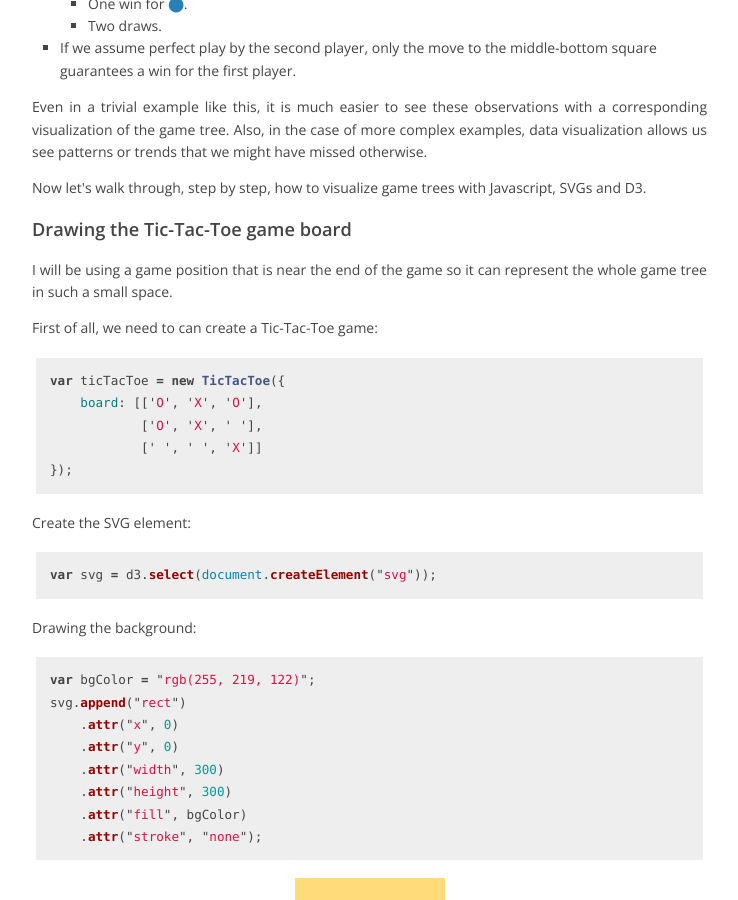
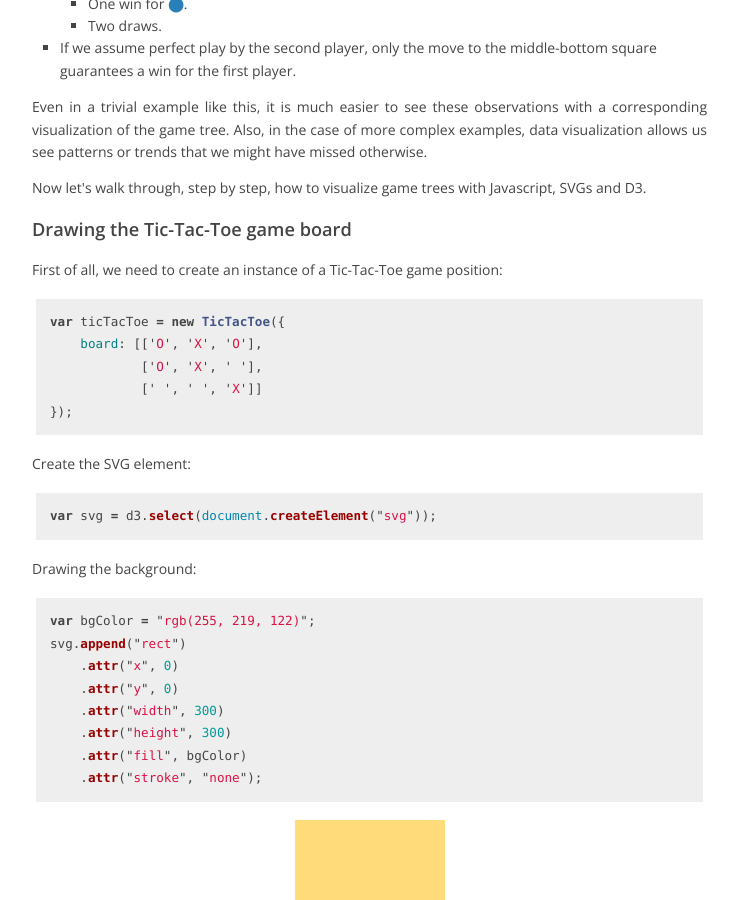
Before and after one commit to davidrobles/davidrobles.github.io, a Jekyll site: the page built from _posts/2015-01-19-visualizing-game-trees-with-d3.html, in a window 1280 px wide and 900 px high, scrolled down 1093 px. Shown: the whole window, without its empty margins (128-866 px from the left). Built offline with Jekyll 4.4.1, drawn with Linux system fonts in a browser that asks for light colours; Markdown is read by kramdown in place of the engine named in the settings; comment, search, counter and statistics services are not loaded.

Commit message:
Update post

```diff
--- a/_posts/2015-01-19-visualizing-game-trees-with-d3.html
+++ b/_posts/2015-01-19-visualizing-game-trees-with-d3.html
@@ -69,10 +69,7 @@ js:         ["visualizing-game-trees-with-d3/d3.js",
 
 <h2>Drawing the Tic-Tac-Toe game board</h2>
 
-<p>I will be using a game position that is near the end of the game so it can represent the whole game tree in such a
-    small space.</p>
-
-<p>First of all, we need to can create a Tic-Tac-Toe game:</p>
+<p>First of all, we need to create an instance of a Tic-Tac-Toe game position:</p>
 
 {% highlight javascript %}
 var ticTacToe = new TicTacToe({
```
